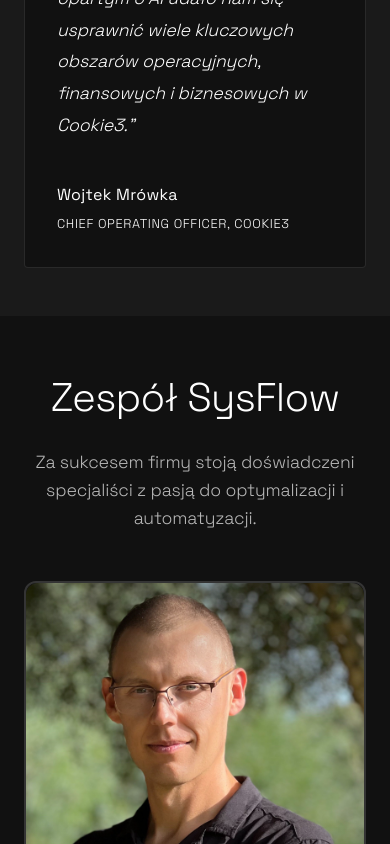
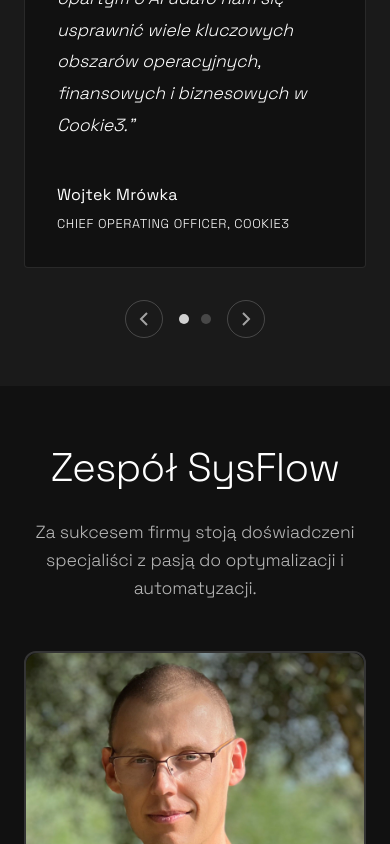
Before and after one commit to SysFlow-IT/website-PL, a React (Vite) app: page / in a window 390 px wide. Shown: the part 5596-6440 px from the top of the page. Built offline with nearby package versions, Linux system fonts and the light colour scheme.

Commit message:
feat: Add testimonial rotation with auto/manual navigation
- Auto-rotate every 8 seconds
- Previous/next buttons for manual control
- Dot indicators for direct navigation

```diff
--- a/src/components/home/Testimonials.module.css
+++ b/src/components/home/Testimonials.module.css
@@ -73,6 +73,58 @@
     text-transform: uppercase;
 }
 
+.navigation {
+    display: flex;
+    align-items: center;
+    justify-content: center;
+    gap: 1.5rem;
+    margin-top: 2rem;
+}
+
+.navButton {
+    background: transparent;
+    border: 1px solid rgba(255, 255, 255, 0.2);
+    border-radius: 50%;
+    width: 44px;
+    height: 44px;
+    display: flex;
+    align-items: center;
+    justify-content: center;
+    cursor: pointer;
+    color: rgba(255, 255, 255, 0.6);
+    transition: all 0.2s ease;
+}
+
+.navButton:hover {
+    border-color: rgba(255, 255, 255, 0.4);
+    color: rgba(255, 255, 255, 0.9);
+    background: rgba(255, 255, 255, 0.05);
+}
+
+.dots {
+    display: flex;
+    gap: 0.75rem;
+}
+
+.dot {
+    width: 10px;
+    height: 10px;
+    border-radius: 50%;
+    border: none;
+    background: rgba(255, 255, 255, 0.2);
+    cursor: pointer;
+    padding: 0;
+    transition: all 0.2s ease;
+}
+
+.dot:hover {
+    background: rgba(255, 255, 255, 0.4);
+}
+
+.dotActive {
+    background: rgba(255, 255, 255, 0.8);
+}
+
 @media (max-width: 768px) {
     .card {
         padding: 2rem;
@@ -89,4 +141,13 @@
     .role {
         font-size: 0.8rem;
     }
+
+    .navigation {
+        gap: 1rem;
+    }
+
+    .navButton {
+        width: 38px;
+        height: 38px;
+    }
 }
--- a/src/components/home/Testimonials.tsx
+++ b/src/components/home/Testimonials.tsx
@@ -1,17 +1,71 @@
-import React, { useRef, useEffect } from 'react';
+import React, { useRef, useEffect, useState, useCallback } from 'react';
 import { useContent } from '../../hooks/useContent';
 import { useRevealOnIntersect } from '@hooks/useRevealOnIntersect';
 import styles from './Testimonials.module.css';
 import gsap from 'gsap';
 
+const AUTO_ROTATE_INTERVAL = 8000;
+
 export const Testimonials: React.FC = () => {
     const { content } = useContent();
     const { ref, isVisible } = useRevealOnIntersect();
     const cardRef = useRef<HTMLDivElement>(null);
+    const [currentIndex, setCurrentIndex] = useState(0);
+    const [isAnimating, setIsAnimating] = useState(false);
+    const intervalRef = useRef<ReturnType<typeof setInterval> | null>(null);
 
-    // Simple carousel logic could be added here if we have multiple testimonials
-    // For now, we display the first one statically but styled as a featured card
-    const testimonial = content.TESTIMONIALS[0];
+    const testimonials = content.TESTIMONIALS;
+    const testimonial = testimonials[currentIndex];
+
+    const animateTransition = useCallback((newIndex: number) => {
+        if (isAnimating || !cardRef.current) return;
+
+        setIsAnimating(true);
+
+        gsap.to(cardRef.current, {
+            opacity: 0,
+            y: -20,
+            duration: 0.3,
+            ease: 'power2.in',
+            onComplete: () => {
+                setCurrentIndex(newIndex);
+                gsap.fromTo(
+                    cardRef.current,
+                    { opacity: 0, y: 20 },
+                    {
+                        opacity: 1,
+                        y: 0,
+                        duration: 0.3,
+                        ease: 'power2.out',
+                        onComplete: () => setIsAnimating(false)
+                    }
+                );
+            }
+        });
+    }, [isAnimating]);
+
+    const goToNext = useCallback(() => {
+        const newIndex = (currentIndex + 1) % testimonials.length;
+        animateTransition(newIndex);
+    }, [currentIndex, testimonials.length, animateTransition]);
+
+    const goToPrev = useCallback(() => {
+        const newIndex = (currentIndex - 1 + testimonials.length) % testimonials.length;
+        animateTransition(newIndex);
+    }, [currentIndex, testimonials.length, animateTransition]);
+
+    const goToIndex = useCallback((index: number) => {
+        if (index !== currentIndex) {
+            animateTransition(index);
+        }
+    }, [currentIndex, animateTransition]);
+
+    const resetAutoRotate = useCallback(() => {
+        if (intervalRef.current) {
+            clearInterval(intervalRef.current);
+        }
+        intervalRef.current = setInterval(goToNext, AUTO_ROTATE_INTERVAL);
+    }, [goToNext]);
 
     useEffect(() => {
         if (isVisible && cardRef.current) {
@@ -22,6 +76,32 @@ export const Testimonials: React.FC = () => {
             );
         }
     }, [isVisible]);
+
+    useEffect(() => {
+        if (testimonials.length > 1) {
+            intervalRef.current = setInterval(goToNext, AUTO_ROTATE_INTERVAL);
+        }
+        return () => {
+            if (intervalRef.current) {
+                clearInterval(intervalRef.current);
+            }
+        };
+    }, [goToNext, testimonials.length]);
+
+    const handleNavClick = (index: number) => {
+        goToIndex(index);
+        resetAutoRotate();
+    };
+
+    const handlePrevClick = () => {
+        goToPrev();
+        resetAutoRotate();
+    };
+
+    const handleNextClick = () => {
+        goToNext();
+        resetAutoRotate();
+    };
 
     return (
         <section className={`${styles.section} section`} ref={ref}>
@@ -43,10 +123,45 @@ export const Testimonials: React.FC = () => {
                         <div className={styles.author}>
                             <span className={styles.name}>{testimonial.author}</span>
                             <span className={styles.role}>
-                                {testimonial.role}, {testimonial.company}
+                                {testimonial.role}{testimonial.company ? `, ${testimonial.company}` : ''}
                             </span>
                         </div>
                     </div>
+
+                    {testimonials.length > 1 && (
+                        <div className={styles.navigation}>
+                            <button
+                                className={styles.navButton}
+                                onClick={handlePrevClick}
+                                aria-label="Previous testimonial"
+                            >
+                                <svg width="24" height="24" viewBox="0 0 24 24" fill="none" stroke="currentColor" strokeWidth="2">
+                                    <polyline points="15 18 9 12 15 6"></polyline>
+                                </svg>
+                            </button>
+
+                            <div className={styles.dots}>
+                                {testimonials.map((_, index) => (
+                                    <button
+                                        key={index}
+                                        className={`${styles.dot} ${index === currentIndex ? styles.dotActive : ''}`}
+                                        onClick={() => handleNavClick(index)}
+                                        aria-label={`Go to testimonial ${index + 1}`}
+                                    />
+                                ))}
+                            </div>
+
+                            <button
+                                className={styles.navButton}
+                                onClick={handleNextClick}
+                                aria-label="Next testimonial"
+                            >
+                                <svg width="24" height="24" viewBox="0 0 24 24" fill="none" stroke="currentColor" strokeWidth="2">
+                                    <polyline points="9 18 15 12 9 6"></polyline>
+                                </svg>
+                            </button>
+                        </div>
+                    )}
                 </div>
             </div>
         </section>
```
